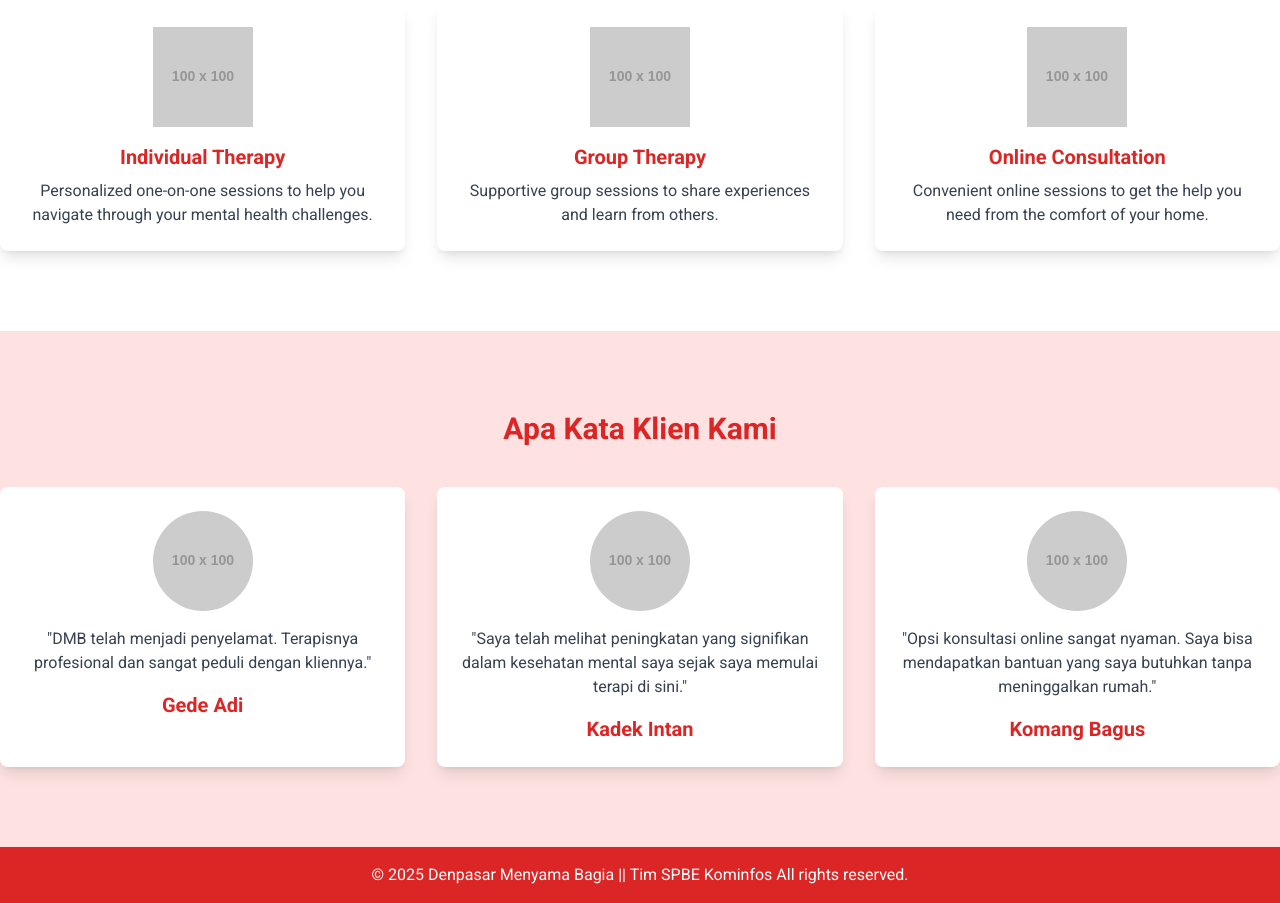
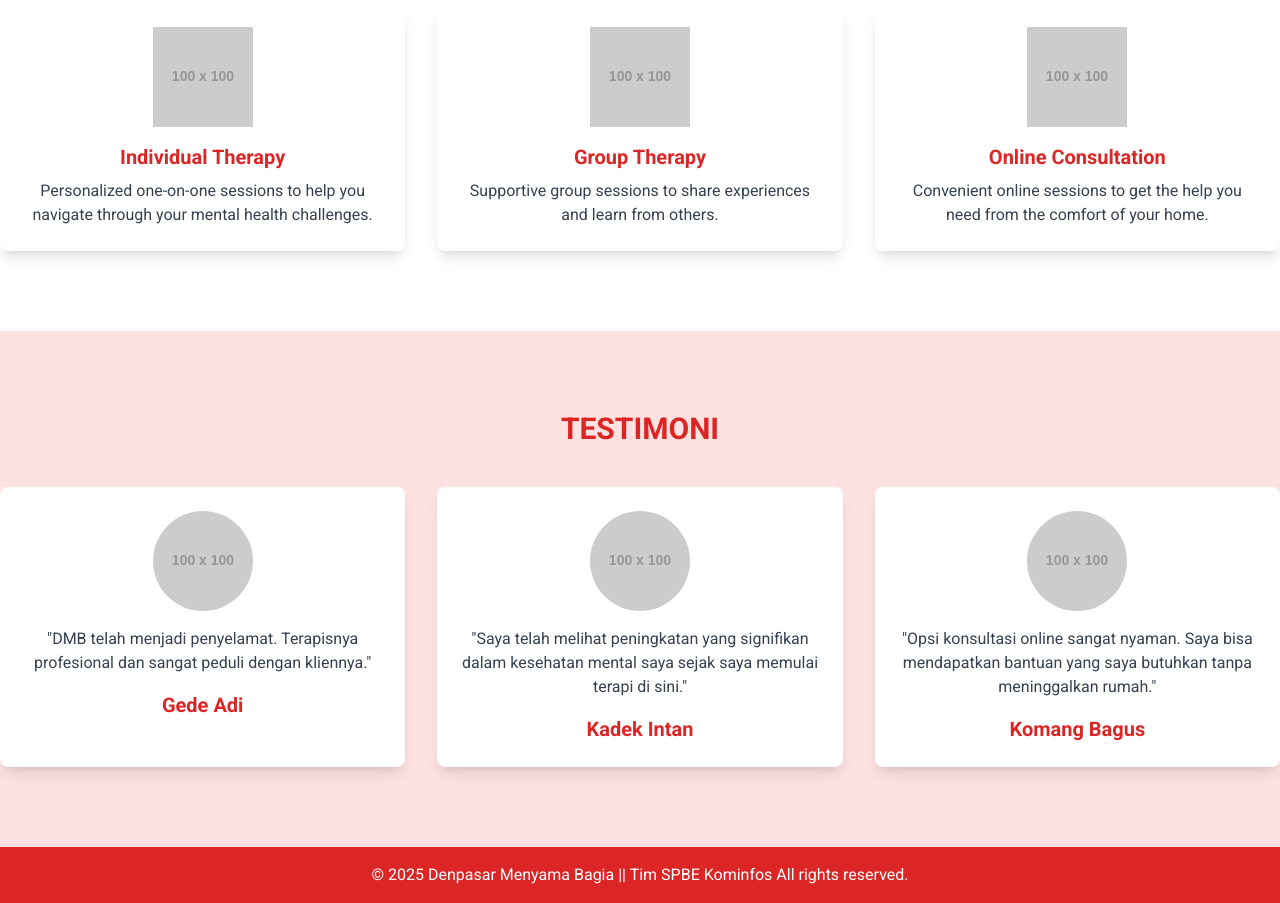
Before and after one commit to putuokky/denpasar-menyama-bagia, a plain HTML site: page index.html in a window 1280 px wide. Shown: the part 848-1751 px from the top of the page. Drawn offline with nearby package versions, Linux system fonts and the light colour scheme; placeholder pictures from the web are drawn by us.

Commit message:
Update index.html
Perubahan text "apa kata klien kami" menjadi "TESTIMONI"

```diff
--- a/index.html
+++ b/index.html
@@ -109,7 +109,7 @@
   <section class="bg-red-100 py-20">
    <div class="container mx-auto text-center">
     <h2 class="text-3xl font-bold text-red-600">
-     Apa Kata Klien Kami
+     TESTIMONI
     </h2>
     <div class="mt-10 grid grid-cols-1 md:grid-cols-3 gap-8">
      <div class="bg-white p-6 rounded-lg shadow-lg">
```
